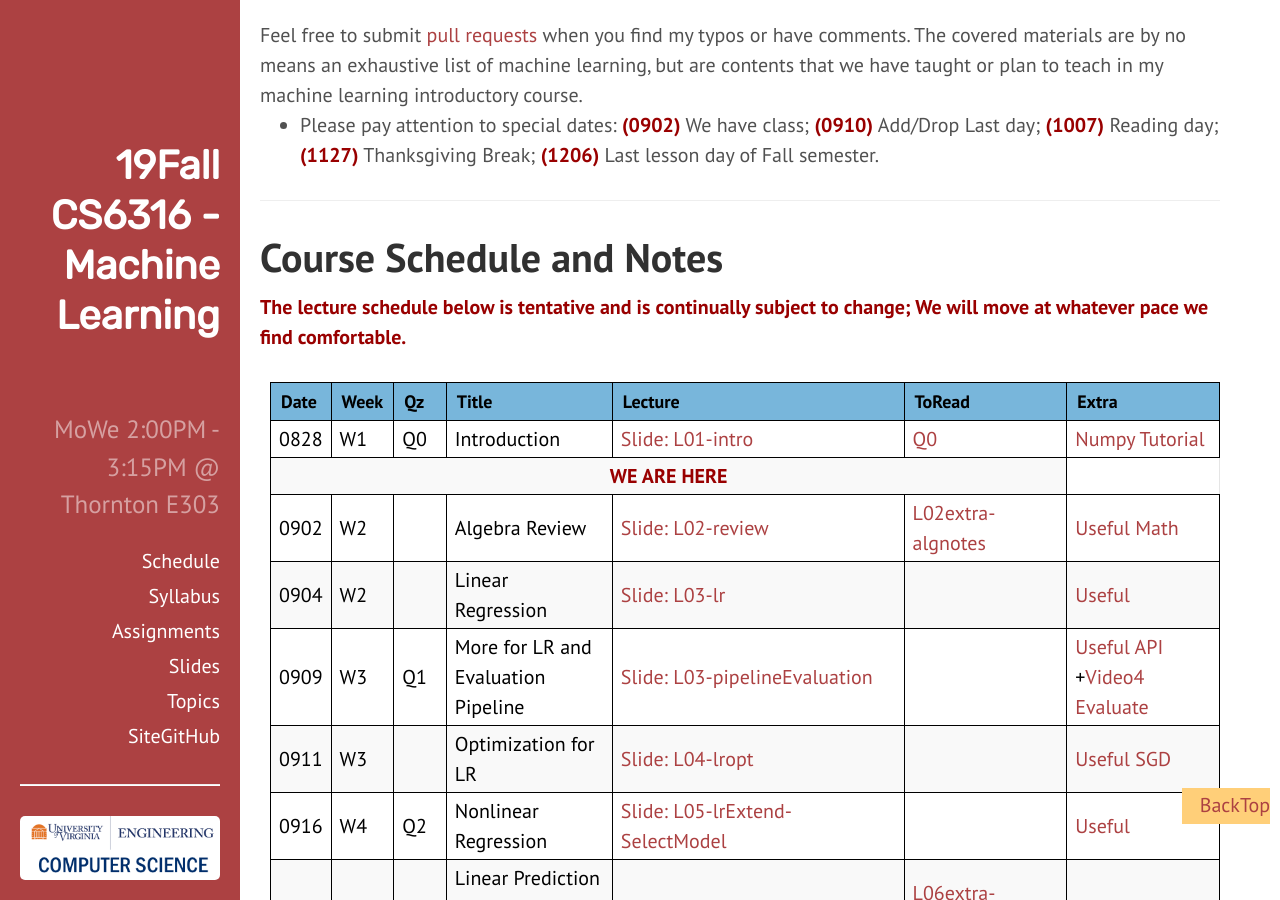
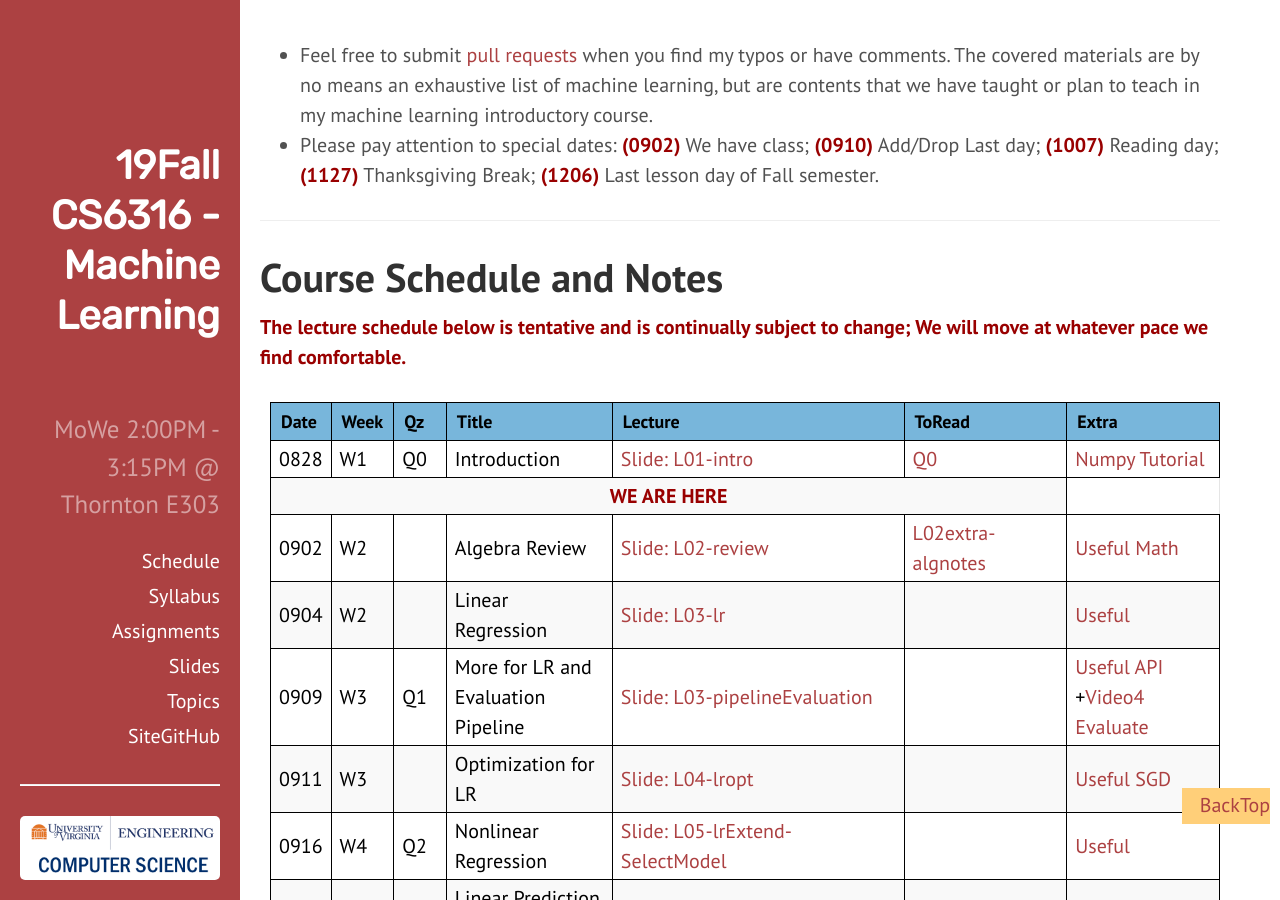
Before and after one commit to aobo-y/2019f-UVA-CS6316-MachineLearning, a Jekyll site: the page built from index.html, in a window 1280 px wide and 900 px high. Built offline with Jekyll 4.4.1, drawn with Linux system fonts in a browser that asks for light colours.

Commit message:
Update index.html

```diff
--- a/index.html
+++ b/index.html
@@ -4,12 +4,14 @@ title: Home
 desc: 'Website for 2019-Fall-UVA-CS 6316 Machine Learning (Master)'
 ---
 
+<p><a name="topPage"></a></p>
 
 <div>
-Feel free to submit <a href="https://github.com/qiyanjun/2019f-UVA-CS6316-MachineLearning/" target="_blank" >pull requests</a>
-when you find my typos or have comments. The covered materials are by no means an exhaustive list of machine learning, but are contents that we have taught or plan to teach in my machine learning introductory course.
 
 <ul>
+  <li>Feel free to submit <a href="https://github.com/qiyanjun/2019f-UVA-CS6316-MachineLearning/" target="_blank" >pull requests</a>
+when you find my typos or have comments. The covered materials are by no means an exhaustive list of machine learning, but are contents that we have taught or plan to teach in my machine learning introductory course.
+</li>
   <li>
     Please pay attention to special dates: <font color="#990000"><b>(0902)</b></font> We have class; <font color="#990000"><b>(0910)</b></font> Add/Drop Last day; <font color="#990000"><b>(1007)</b></font> Reading day; <font color="#990000"><b>(1127)</b></font> Thanksgiving Break; <font color="#990000"><b>(1206)</b></font> Last lesson day of Fall semester.
   </li>
@@ -23,7 +25,6 @@ when you find my typos or have comments. The covered materials are by no means a
 
 
 <p><font color="#990000"><b>The lecture schedule below is tentative and is continually subject to change; We will move at whatever pace we find comfortable.&nbsp;</b></font>&nbsp;</p>
-<p><a name="topPage"></a></p>
 
 <div class="posts">
 
```
